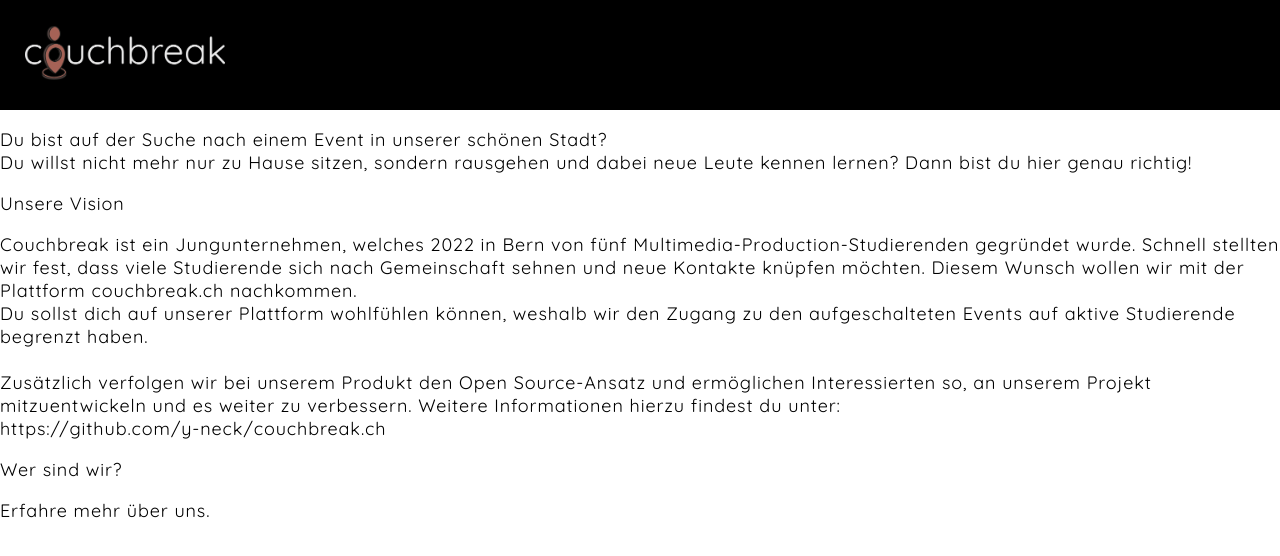
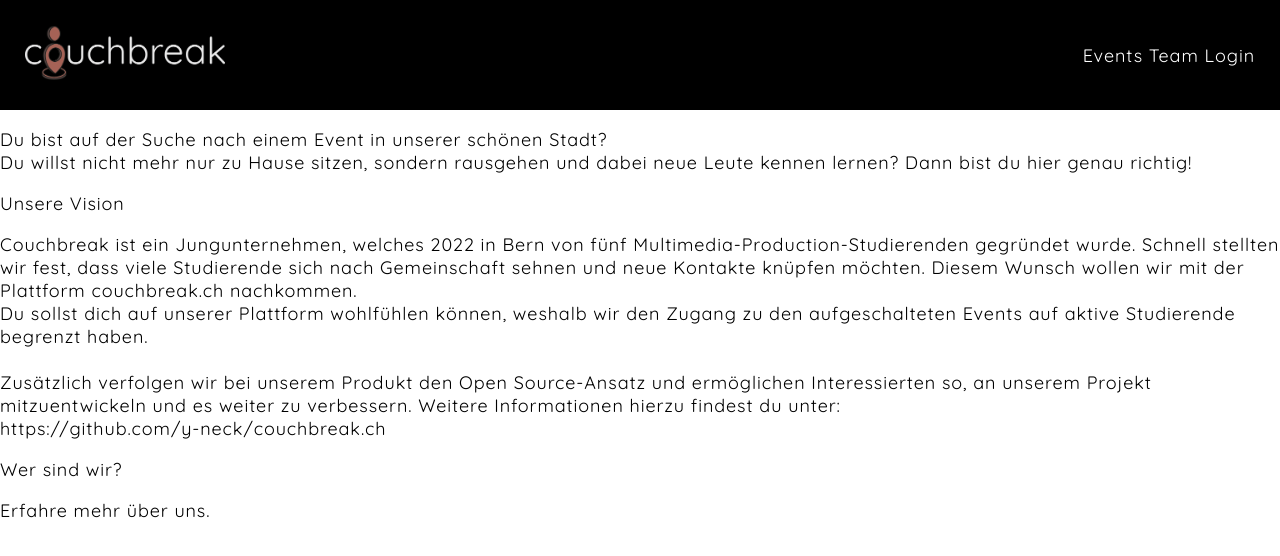
Before and after one commit to y-neck/couchbreak.ch, a plain HTML site: page index.html in a window 1280 px wide. Drawn offline with Linux system fonts and the light colour scheme.

Commit message:
added Header a

```diff
--- a/CSS/style.css
+++ b/CSS/style.css
@@ -40,6 +40,9 @@
     flex-wrap: wrap;
 
     background-color: black;
-  color: white;
     padding: 25px;
 }
+
+header a {
+    color: white;
+}
```
Lines whose indentation alone changed are shown as unchanged.
